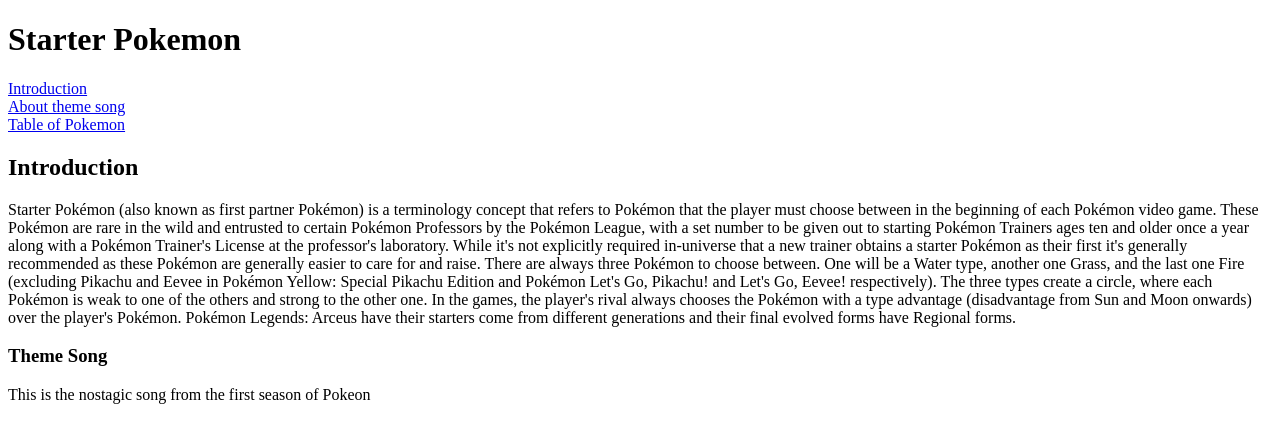
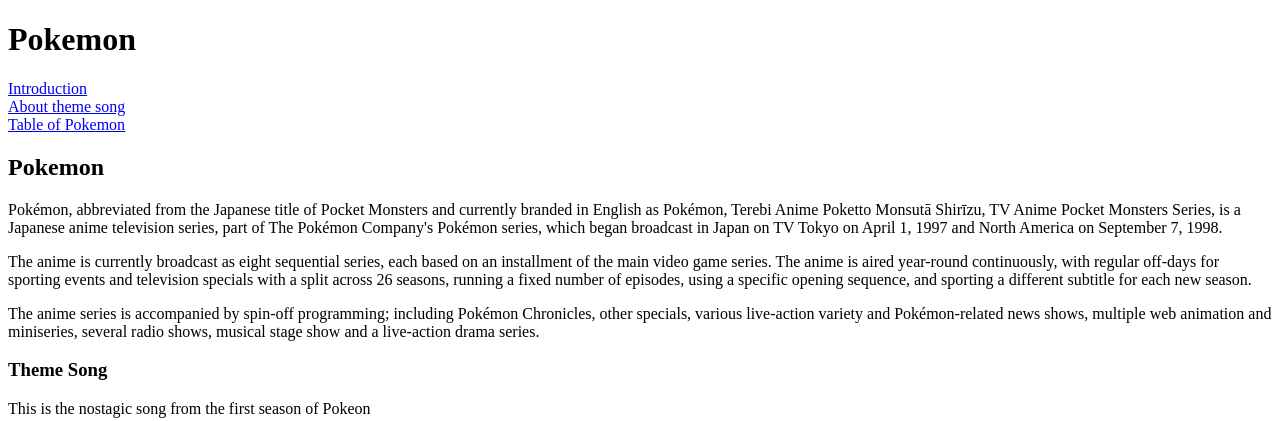
Before and after one commit to yogesh28-git/Pokemon-Web, a plain HTML site: page Practice Files/index.html in a window 1280 px wide. Shown: the top 421 px of the page. Drawn offline with Linux system fonts and the light colour scheme.

```diff
--- a/Practice Files/index.html
+++ b/Practice Files/index.html
@@ -4,17 +4,17 @@
 <head>
     <meta charset="UTF-8">
     <meta name="viewport" content="width=<device-width>, initial-scale=1.0">
-    <title>Document</title>
+    <title>Pokemon</title>
 </head>
 
 <body>
 
     <header>
-        <h1>Starter Pokemon</h1>
+        <h1>Pokemon</h1>
 
         <nav><a href="#introduction">Introduction</a></nav>
         <nav><a href="#theme-song">About theme song</a></nav>
-        <nav><a href="#starters-table">Table of Pokemon</a></nav>
+        <nav><a href="#pokemon-table">Table of Pokemon</a></nav>
 
     </header>
 
@@ -22,30 +22,24 @@
 
         <section>
             <article>
-                <h2 id="introduction">Introduction</h2>
-                <p>Starter Pokémon (also known as first partner Pokémon) is a terminology concept that refers to Pokémon
-                    that the
-                    player must choose between in the beginning of each Pokémon video game. These Pokémon are rare in
-                    the wild and
-                    entrusted to certain Pokémon Professors by the Pokémon League, with a set number to be given out to
-                    starting
-                    Pokémon Trainers ages ten and older once a year along with a Pokémon Trainer's License at the
-                    professor's
-                    laboratory. While it's not explicitly required in-universe that a new trainer obtains a starter
-                    Pokémon as their
-                    first it's generally recommended as these Pokémon are generally easier to care for and raise. There
-                    are always
-                    three Pokémon to choose between. One will be a Water type, another one Grass, and the last one Fire
-                    (excluding
-                    Pikachu and Eevee in Pokémon Yellow: Special Pikachu Edition and Pokémon Let's Go, Pikachu! and
-                    Let's Go, Eevee!
-                    respectively). The three types create a circle, where each Pokémon is weak to one of the others and
-                    strong to
-                    the other one. In the games, the player's rival always chooses the Pokémon with a type advantage
-                    (disadvantage
-                    from Sun and Moon onwards) over the player's Pokémon. Pokémon Legends: Arceus have their starters
-                    come from
-                    different generations and their final evolved forms have Regional forms.</p>
+                <h2 id="introduction">Pokemon</h2>
+                <p>
+                    Pokémon, abbreviated from the Japanese title of Pocket Monsters and currently branded in English as
+                    Pokémon, Terebi Anime Poketto Monsutā Shirīzu, TV Anime Pocket Monsters Series, is a Japanese anime
+                    television series, part of The Pokémon Company's Pokémon series, which began broadcast in Japan on
+                    TV Tokyo on April 1, 1997 and North America on September 7, 1998.
+                </p>
+                <p>
+                    The anime is currently broadcast as eight sequential series, each based on an installment of the
+                    main video game series. The anime is aired year-round continuously, with regular off-days for
+                    sporting events and television specials with a split across 26 seasons, running a fixed number of
+                    episodes, using a specific opening sequence, and sporting a different subtitle for each new season.
+                </p>
+                <p>
+                    The anime series is accompanied by spin-off programming; including Pokémon Chronicles, other
+                    specials, various live-action variety and Pokémon-related news shows, multiple web animation and
+                    miniseries, several radio shows, musical stage show and a live-action drama series.
+                </p>
             </article>
         </section>
 
@@ -78,7 +72,7 @@
         <hr>
 
         <section>
-            <table id="starters-table" border="1">
+            <table id="pokemon-table" border="1">
                 <caption>
                     <i><b>Table of Starter Pokemon</b></i>
                 </caption>
```
Also changed, not shown: Practice Files/Pages/PokedexForm.html (added, +89 -0 lines), Practice Files/Images/female.png (added), Practice Files/Images/genderless.png (added), Practice Files/Images/male.png (added).
